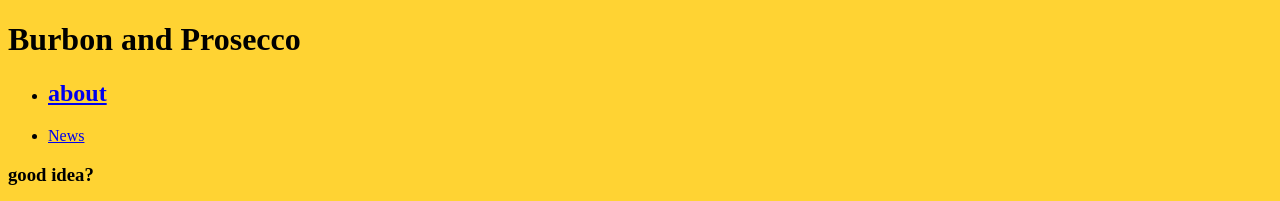
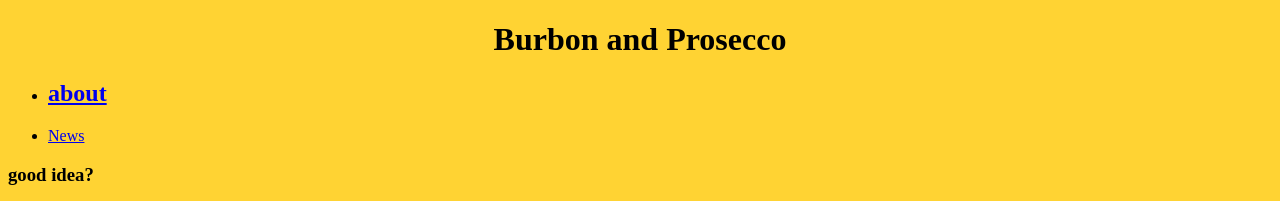
Before and after one commit to Medvezi/Medvezi.github.io, a plain HTML site: page index.html in a window 1280 px wide. Shown: the top 201 px of the page. Drawn offline with Linux system fonts and the light colour scheme.

Commit message:
Update index.html

```diff
--- a/index.html
+++ b/index.html
@@ -1,11 +1,11 @@
 <!DOCTYPE html>
 <head>
-    <meta charest="UTF-8">
+    <meta charset="UTF-8">
     <title>burbonandprosecco</title>
 </head>
 <body bgcolor="FFD333">
     <div>
-    <h1><centr>Burbon and Prosecco</centr></h1>
+    <h1><center>Burbon and Prosecco</center></h1>
     <ul id="navbar">
         <li><a href="about.html"><h2>about</h2></a></li>
         <li><a href="news.html">News</a></li>
```
